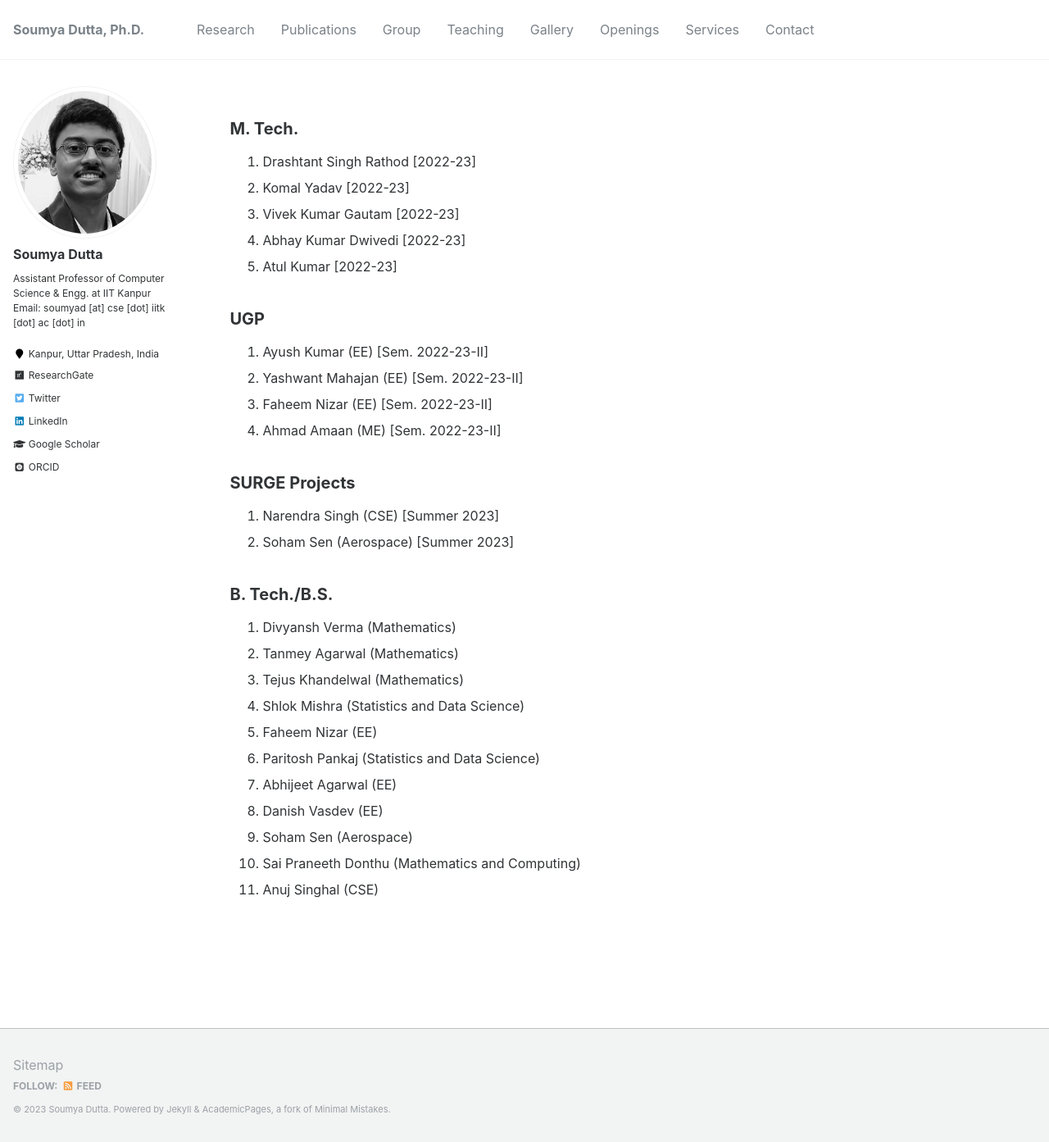
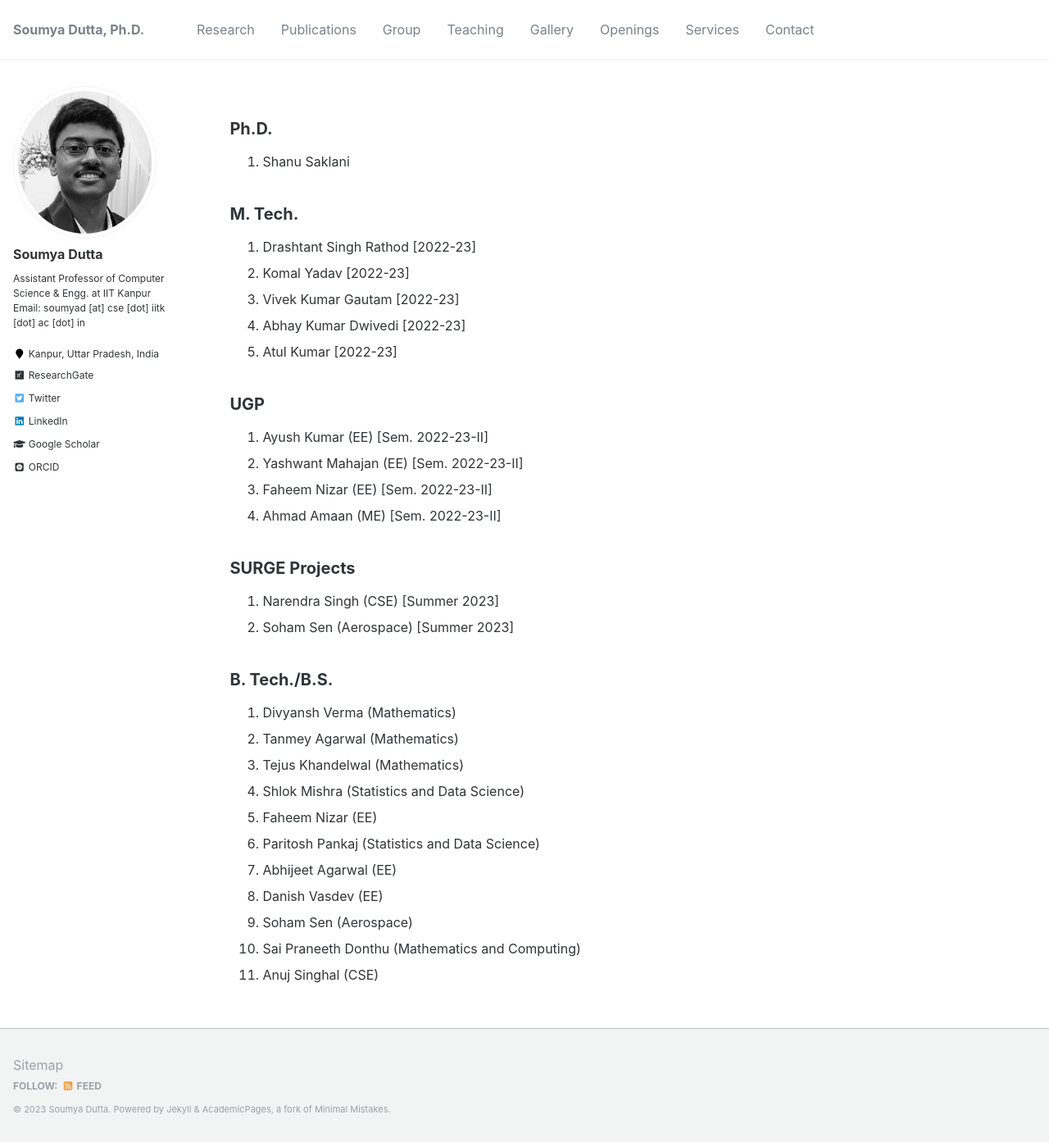
Before and after one commit to soumyadutta-cse/soumyadutta-cse.github.io, a Jekyll site: the page built from _pages/group.md, in a window 1280 px wide and 1393 px high. Shown: the whole window at 82% size. Built offline with Jekyll 4.4.1, drawn with Linux system fonts in a browser that asks for light colours; some web fonts are replaced.

Commit message:
add student update

```diff
--- a/_pages/group.md
+++ b/_pages/group.md
@@ -4,6 +4,9 @@ title: ""
 permalink: /group/
 author_profile: true
 ---
+
+## Ph.D.
+1. Shanu Saklani
 
 
 ## M. Tech.
```
